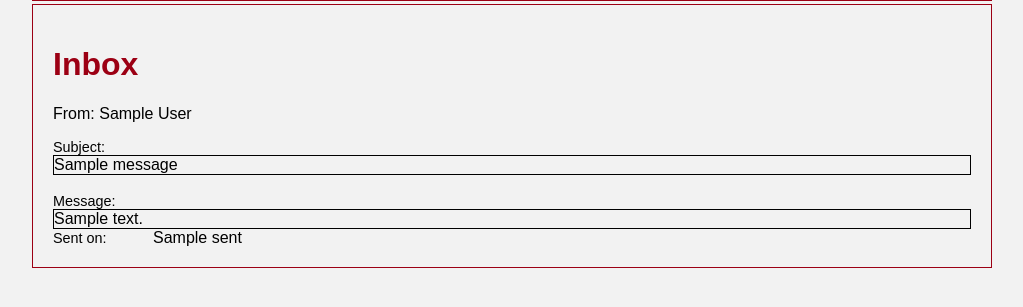
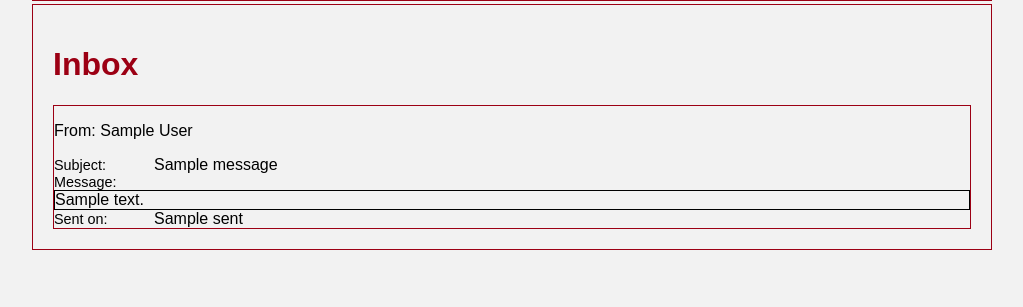
Before and after one commit to patricknaish/comp3001, a Django app: template src/web/template/inbox.html in a window 1280 px wide. Shown: the part 199-506 px from the top of the page, without its empty margins (128-1151 px from the left). Run offline with Django 3.2, Linux system fonts and the light colour scheme; the template is opened without the code that fills it: most values are stand-ins (such as "Sample title", 1, 10 or a date in 2020).

Commit message:
Added a box for each message

```diff
--- a/src/web/static/css/textrader.css
+++ b/src/web/static/css/textrader.css
@@ -282,3 +282,7 @@ label {
 .listing-small {
     float: left;
 }
+
+.message {
+    border: 1px solid #9C0014;
+}
--- a/src/web/template/inbox.html
+++ b/src/web/template/inbox.html
@@ -7,10 +7,12 @@
     <h1>Inbox</h1>
     {% if not user_messages %}You have no messages{% endif %}
     {% for message in user_messages %}
+    <div class="message">
         <p>From: {{ message.fromUser.firstName }} {{ message.fromUser.lastName }}</p>
-        <label>Subject: </label><div class="message-subject" style="border: 1px solid black">{{ message.subject }}</div><br>
+        <label>Subject: </label>{{ message.subject }}<br>
         <label>Message: </label><div class="inbox-message" style="border: 1px solid black">{{ message.body }}</div>
         <label>Sent on:</label><span>{{ message.sent }}</span>
+    </div>
     {% endfor %}
 </div>
 
--- a/src/web/template/sentbox.html
+++ b/src/web/template/sentbox.html
@@ -7,10 +7,12 @@
     <h1>Sentbox</h1>
     {% if not user_messages %}You haven't sent any messages{% endif %}
     {% for message in user_messages %}
+    <div class="message">
         <p>To: {{ message.toUser.firstName }} {{ message.toUser.lastName }}</p>
         <label>Subject: </label><div class="message-subject" style="border: 1px solid black">{{ message.subject }}</div><br>
         <label>Message: </label><div class="inbox-message" style="border: 1px solid black">{{ message.body }}</div>
         <label>Sent on:</label><span>{{ message.sent }}</span>
+    </div>
     {% endfor %}
 </div>
 
```
